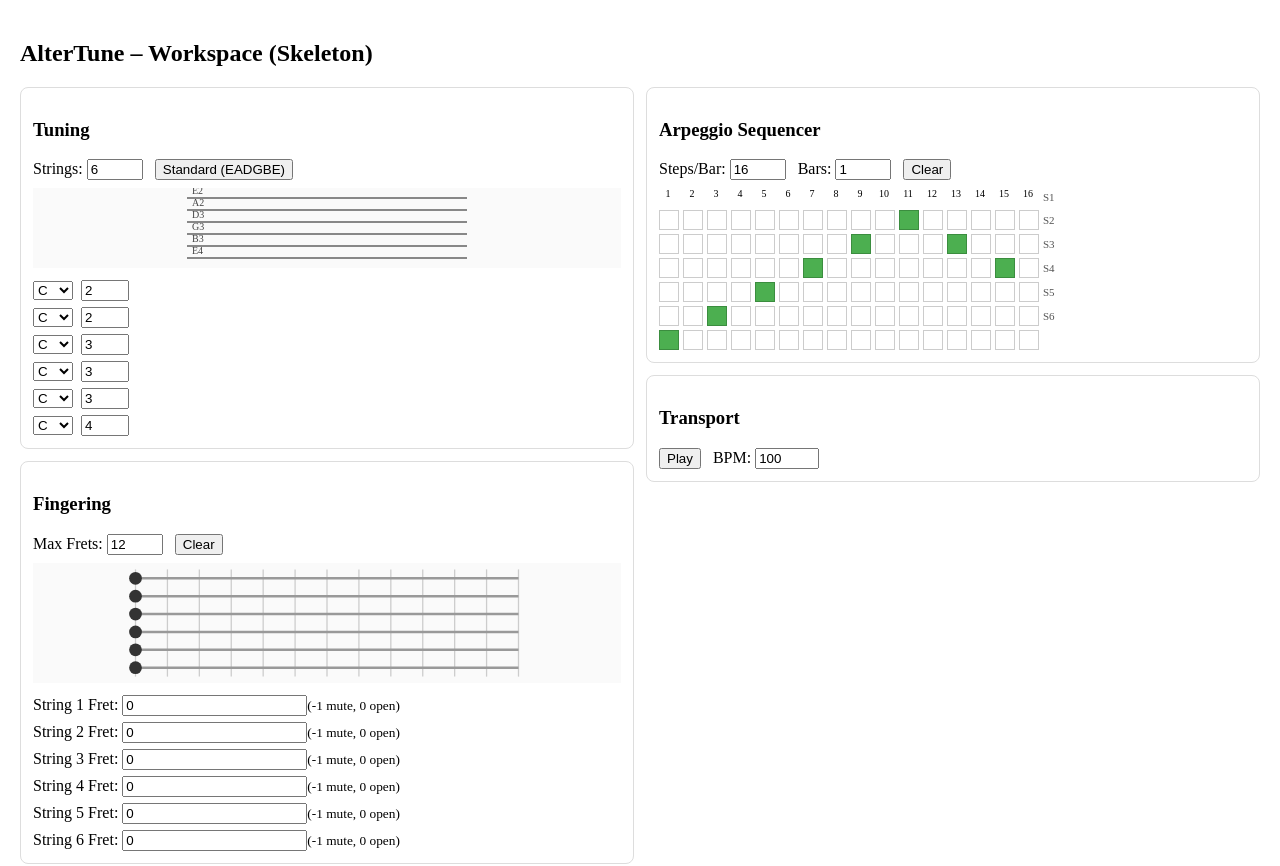
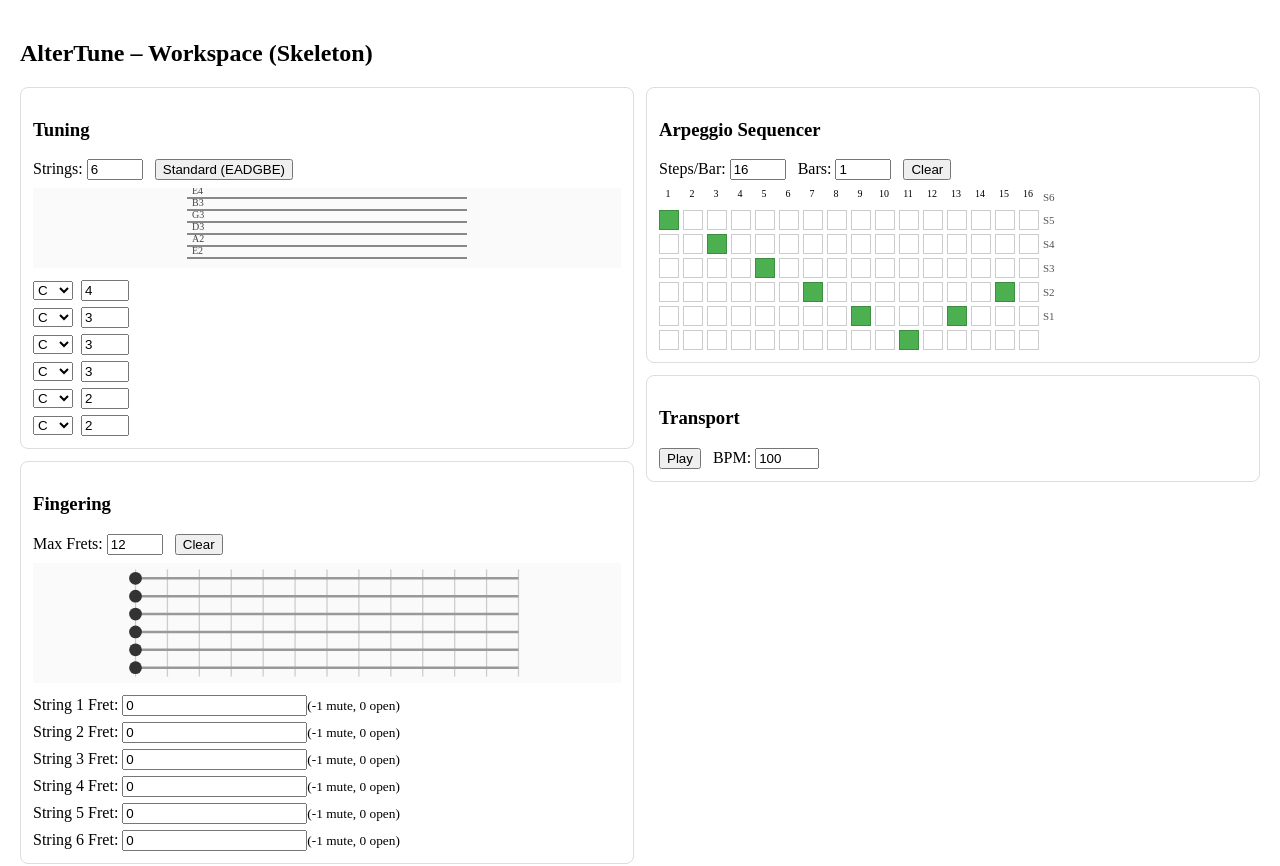
Before and after one commit to bubasu/alter-tune, an Angular app: page / in a window 1280 px wide. Shown: the top 866 px of the page. Built offline with nearby package versions, Linux system fonts and the light colour scheme.

Commit message:
string order

```diff
--- a/src/app/components/arpeggio-sequencer.component.ts
+++ b/src/app/components/arpeggio-sequencer.component.ts
@@ -17,11 +17,11 @@ import { ArpeggioPattern } from '../models';
 
     <div class="grid" [style.gridTemplateColumns]="gridCols()">
       <div class="cell head" *ngFor="let c of cols(); index as ci; trackBy: trackByIndex">{{ci+1}}</div>
-      <ng-container *ngFor="let r of rows(); index as ri; trackBy: trackByIndex">
-        <div class="row-label">S{{ri+1}}</div>
+      <ng-container *ngFor="let r of rows(); trackBy: trackByIndex">
+        <div class="row-label">S{{r+1}}</div>
         <div class="cell" *ngFor="let c of cols(); index as ci; trackBy: trackByIndex"
-             [class.active]="hasEvent(ci, ri)"
-             (click)="toggle(ci, ri)"></div>
+             [class.active]="hasEvent(ci, r)"
+             (click)="toggle(ci, r)"></div>
       </ng-container>
     </div>
   </div>
@@ -47,8 +47,10 @@ export class ArpeggioSequencerComponent {
   trackByIndex = (i: number) => i;
 
   rows = () => {
-    const need = this.stringsCount;
-    if (this._rows.length !== need) this._rows = Array.from({ length: need });
+    const n = this.stringsCount;
+    if (this._rows.length !== n || typeof this._rows[0] !== 'number') {
+      this._rows = Array.from({ length: n }, (_, k) => n - 1 - k);
+    }
     return this._rows;
   };
 
--- a/src/app/components/fingering-editor.component.ts
+++ b/src/app/components/fingering-editor.component.ts
@@ -45,14 +45,14 @@ import { Fingering } from '../models';
 })
 export class FingeringEditorComponent {
   @Input({required: true}) fingering!: Fingering;
-  @Input({required: true}) tuningStrings: any[] = [];
+  @Input({required: true, transform: (x: any[]) => x.reverse()}) tuningStrings: any[] = [];
   @Output() fingeringChange = new EventEmitter<Fingering>();
 
   maxFrets = 12;
 
   fretLines = () => Array.from({length: this.maxFrets + 1});
   xFret = (fret: number) => 10 + fret * ((300) / Math.max(1, this.maxFrets));
-  rowY = (i: number) => 12 + i * 14;
+  rowY = (i: number) => 12 + (Math.max(0, (this.tuningStrings?.length ?? 1) - 1 - i)) * 14;
   rowsHeight = () => (this.tuningStrings?.length ? (this.tuningStrings.length - 1) * 14 + 24 : 40);
   fretAt = (i: number) => this.fingering?.frets?.[i] ?? 0;
 
```
